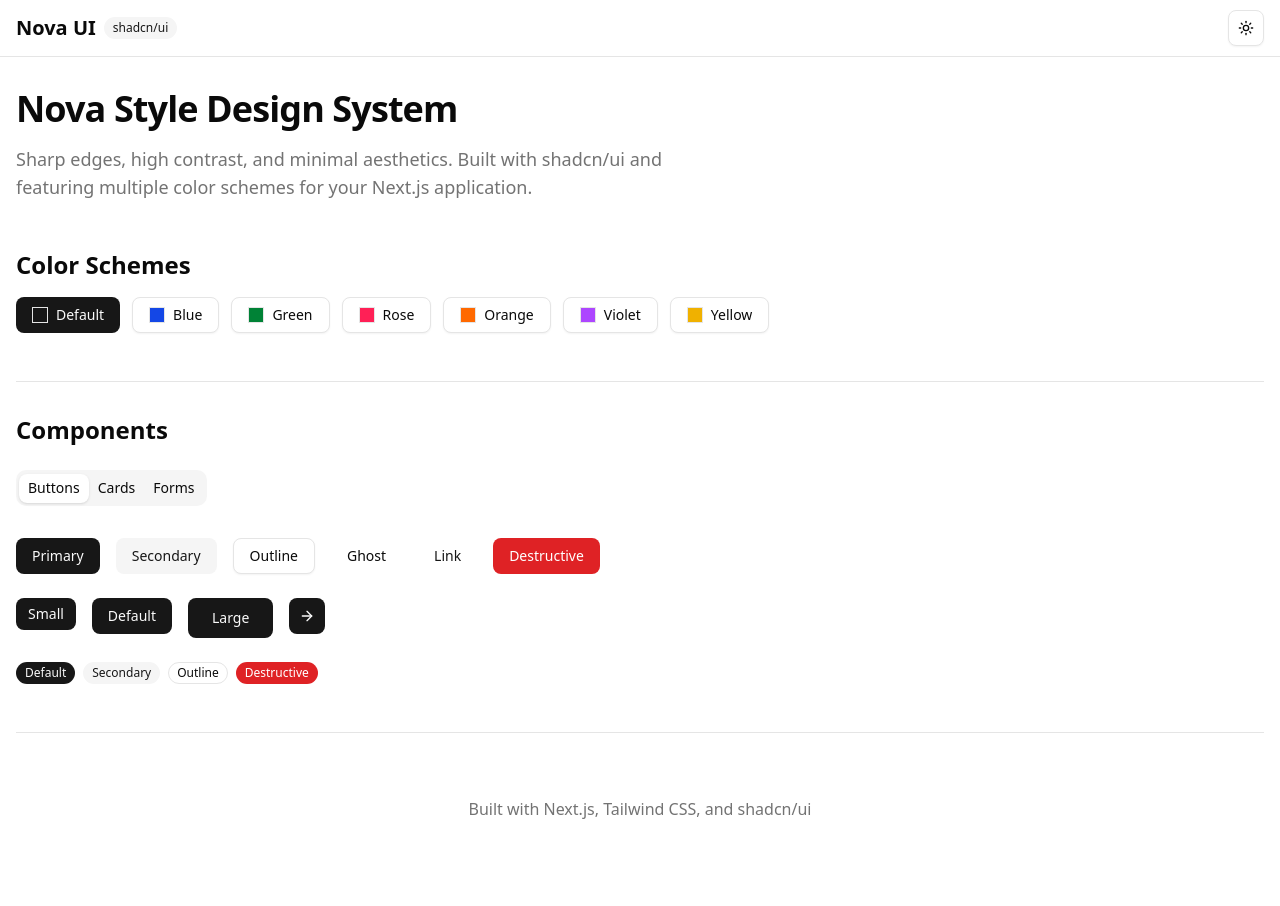
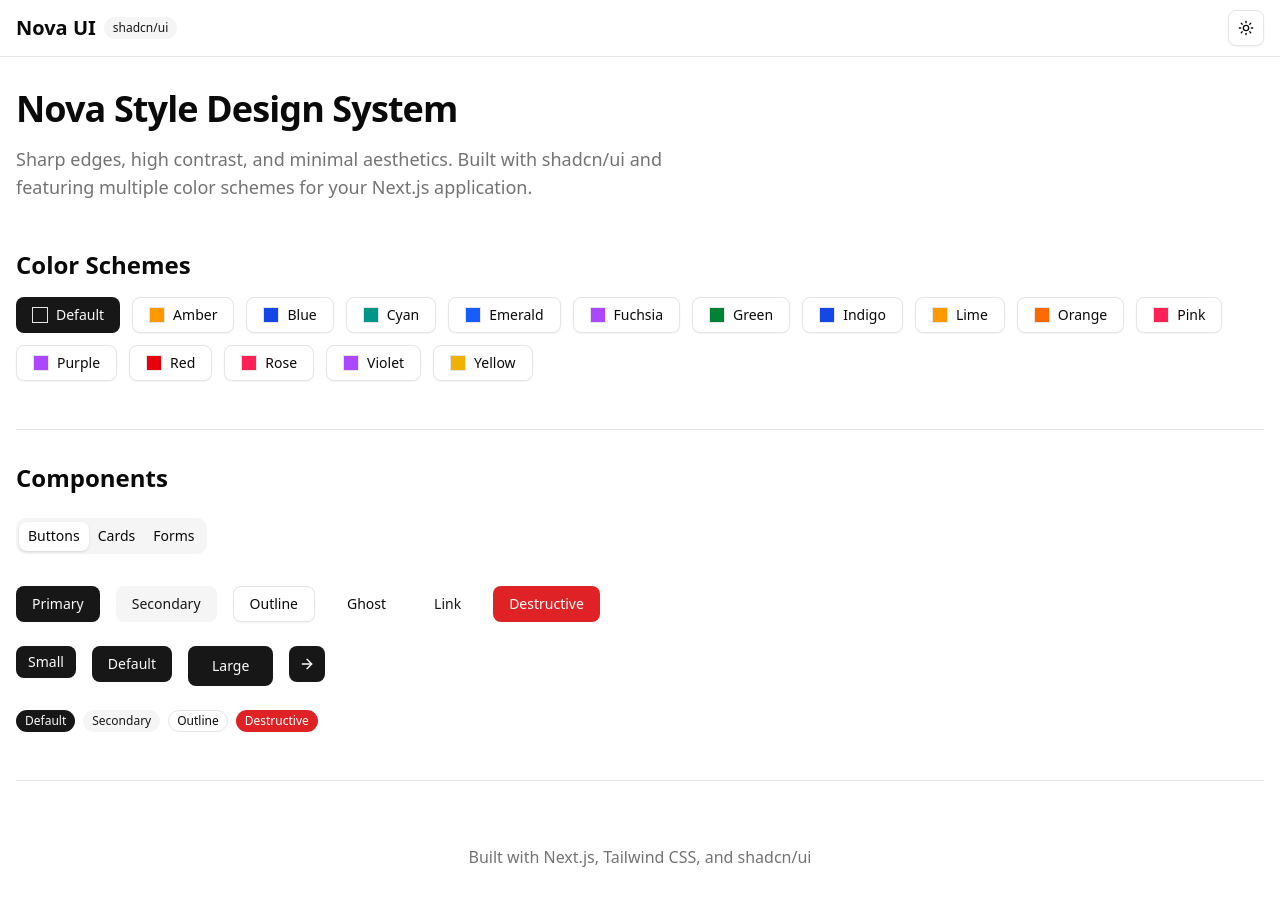
Before and after one commit to mahboob-embrace/edu-flow, a Next.js app: page / in a window 1280 px wide. Shown: the top 906 px of the page. Before the commit the page ends 885 px from the top, so only its background shows below. Built offline with nearby package versions, Linux system fonts and the light colour scheme.

Commit message:
feat: add all shadcn/ui themes
- Add amber, cyan, emerald, fuchsia, indigo, lime, pink, purple, red themes
- Update ColorTheme type to include all new themes
- Update colorThemes array with all 16 themes total
- Each theme has light and dark variants with proper color values

```diff
--- a/app/globals.css
+++ b/app/globals.css
@@ -212,6 +212,150 @@
   --chart-1: oklch(0.852 0.199 91.936);
 }
 
+/* Theme: Amber */
+[data-theme="amber"] {
+  --primary: oklch(0.769 0.188 70.08);
+  --primary-foreground: oklch(0.145 0 0);
+  --ring: oklch(0.769 0.188 70.08);
+  --chart-1: oklch(0.769 0.188 70.08);
+}
+
+[data-theme="amber"].dark,
+.dark[data-theme="amber"] {
+  --primary: oklch(0.828 0.189 84.429);
+  --primary-foreground: oklch(0.145 0 0);
+  --ring: oklch(0.828 0.189 84.429);
+  --chart-1: oklch(0.828 0.189 84.429);
+}
+
+/* Theme: Cyan */
+[data-theme="cyan"] {
+  --primary: oklch(0.6 0.118 184.704);
+  --primary-foreground: oklch(0.985 0 0);
+  --ring: oklch(0.6 0.118 184.704);
+  --chart-1: oklch(0.6 0.118 184.704);
+}
+
+[data-theme="cyan"].dark,
+.dark[data-theme="cyan"] {
+  --primary: oklch(0.696 0.17 162.48);
+  --primary-foreground: oklch(0.145 0 0);
+  --ring: oklch(0.696 0.17 162.48);
+  --chart-1: oklch(0.696 0.17 162.48);
+}
+
+/* Theme: Emerald */
+[data-theme="emerald"] {
+  --primary: oklch(0.546 0.245 262.881);
+  --primary-foreground: oklch(0.985 0 0);
+  --ring: oklch(0.546 0.245 262.881);
+  --chart-1: oklch(0.546 0.245 262.881);
+}
+
+[data-theme="emerald"].dark,
+.dark[data-theme="emerald"] {
+  --primary: oklch(0.623 0.214 259.815);
+  --primary-foreground: oklch(0.145 0 0);
+  --ring: oklch(0.623 0.214 259.815);
+  --chart-1: oklch(0.623 0.214 259.815);
+}
+
+/* Theme: Fuchsia */
+[data-theme="fuchsia"] {
+  --primary: oklch(0.627 0.265 303.9);
+  --primary-foreground: oklch(0.985 0 0);
+  --ring: oklch(0.627 0.265 303.9);
+  --chart-1: oklch(0.627 0.265 303.9);
+}
+
+[data-theme="fuchsia"].dark,
+.dark[data-theme="fuchsia"] {
+  --primary: oklch(0.74 0.219 303.9);
+  --primary-foreground: oklch(0.145 0 0);
+  --ring: oklch(0.74 0.219 303.9);
+  --chart-1: oklch(0.74 0.219 303.9);
+}
+
+/* Theme: Indigo */
+[data-theme="indigo"] {
+  --primary: oklch(0.488 0.243 264.376);
+  --primary-foreground: oklch(0.985 0 0);
+  --ring: oklch(0.488 0.243 264.376);
+  --chart-1: oklch(0.488 0.243 264.376);
+}
+
+[data-theme="indigo"].dark,
+.dark[data-theme="indigo"] {
+  --primary: oklch(0.623 0.214 259.815);
+  --primary-foreground: oklch(0.145 0 0);
+  --ring: oklch(0.623 0.214 259.815);
+  --chart-1: oklch(0.623 0.214 259.815);
+}
+
+/* Theme: Lime */
+[data-theme="lime"] {
+  --primary: oklch(0.769 0.188 70.08);
+  --primary-foreground: oklch(0.145 0 0);
+  --ring: oklch(0.769 0.188 70.08);
+  --chart-1: oklch(0.769 0.188 70.08);
+}
+
+[data-theme="lime"].dark,
+.dark[data-theme="lime"] {
+  --primary: oklch(0.828 0.189 84.429);
+  --primary-foreground: oklch(0.145 0 0);
+  --ring: oklch(0.828 0.189 84.429);
+  --chart-1: oklch(0.828 0.189 84.429);
+}
+
+/* Theme: Pink */
+[data-theme="pink"] {
+  --primary: oklch(0.645 0.246 16.439);
+  --primary-foreground: oklch(0.985 0 0);
+  --ring: oklch(0.645 0.246 16.439);
+  --chart-1: oklch(0.645 0.246 16.439);
+}
+
+[data-theme="pink"].dark,
+.dark[data-theme="pink"] {
+  --primary: oklch(0.74 0.195 15.34);
+  --primary-foreground: oklch(0.145 0 0);
+  --ring: oklch(0.74 0.195 15.34);
+  --chart-1: oklch(0.74 0.195 15.34);
+}
+
+/* Theme: Purple */
+[data-theme="purple"] {
+  --primary: oklch(0.627 0.265 303.9);
+  --primary-foreground: oklch(0.985 0 0);
+  --ring: oklch(0.627 0.265 303.9);
+  --chart-1: oklch(0.627 0.265 303.9);
+}
+
+[data-theme="purple"].dark,
+.dark[data-theme="purple"] {
+  --primary: oklch(0.74 0.219 303.9);
+  --primary-foreground: oklch(0.145 0 0);
+  --ring: oklch(0.74 0.219 303.9);
+  --chart-1: oklch(0.74 0.219 303.9);
+}
+
+/* Theme: Red */
+[data-theme="red"] {
+  --primary: oklch(0.577 0.245 27.325);
+  --primary-foreground: oklch(0.985 0 0);
+  --ring: oklch(0.577 0.245 27.325);
+  --chart-1: oklch(0.577 0.245 27.325);
+}
+
+[data-theme="red"].dark,
+.dark[data-theme="red"] {
+  --primary: oklch(0.704 0.191 22.216);
+  --primary-foreground: oklch(0.145 0 0);
+  --ring: oklch(0.704 0.191 22.216);
+  --chart-1: oklch(0.704 0.191 22.216);
+}
+
 @layer base {
   * {
     @apply border-border outline-ring/50;
--- a/components/color-theme-provider.tsx
+++ b/components/color-theme-provider.tsx
@@ -2,7 +2,7 @@
 
 import * as React from "react"
 
-type ColorTheme = "default" | "blue" | "green" | "rose" | "orange" | "violet" | "yellow"
+type ColorTheme = "default" | "amber" | "blue" | "cyan" | "emerald" | "fuchsia" | "green" | "indigo" | "lime" | "orange" | "pink" | "purple" | "red" | "rose" | "violet" | "yellow"
 
 interface ColorThemeProviderProps {
   children: React.ReactNode
@@ -66,10 +66,19 @@
 
 export const colorThemes: { name: string; value: ColorTheme; color: string }[] = [
   { name: "Default", value: "default", color: "oklch(0.205 0 0)" },
+  { name: "Amber", value: "amber", color: "oklch(0.769 0.188 70.08)" },
   { name: "Blue", value: "blue", color: "oklch(0.488 0.243 264.376)" },
+  { name: "Cyan", value: "cyan", color: "oklch(0.6 0.118 184.704)" },
+  { name: "Emerald", value: "emerald", color: "oklch(0.546 0.245 262.881)" },
+  { name: "Fuchsia", value: "fuchsia", color: "oklch(0.627 0.265 303.9)" },
   { name: "Green", value: "green", color: "oklch(0.527 0.154 150.069)" },
+  { name: "Indigo", value: "indigo", color: "oklch(0.488 0.243 264.376)" },
+  { name: "Lime", value: "lime", color: "oklch(0.769 0.188 70.08)" },
+  { name: "Orange", value: "orange", color: "oklch(0.705 0.213 47.604)" },
+  { name: "Pink", value: "pink", color: "oklch(0.645 0.246 16.439)" },
+  { name: "Purple", value: "purple", color: "oklch(0.627 0.265 303.9)" },
+  { name: "Red", value: "red", color: "oklch(0.577 0.245 27.325)" },
   { name: "Rose", value: "rose", color: "oklch(0.645 0.246 16.439)" },
-  { name: "Orange", value: "orange", color: "oklch(0.705 0.213 47.604)" },
   { name: "Violet", value: "violet", color: "oklch(0.627 0.265 303.9)" },
   { name: "Yellow", value: "yellow", color: "oklch(0.795 0.184 86.047)" },
 ]
```
